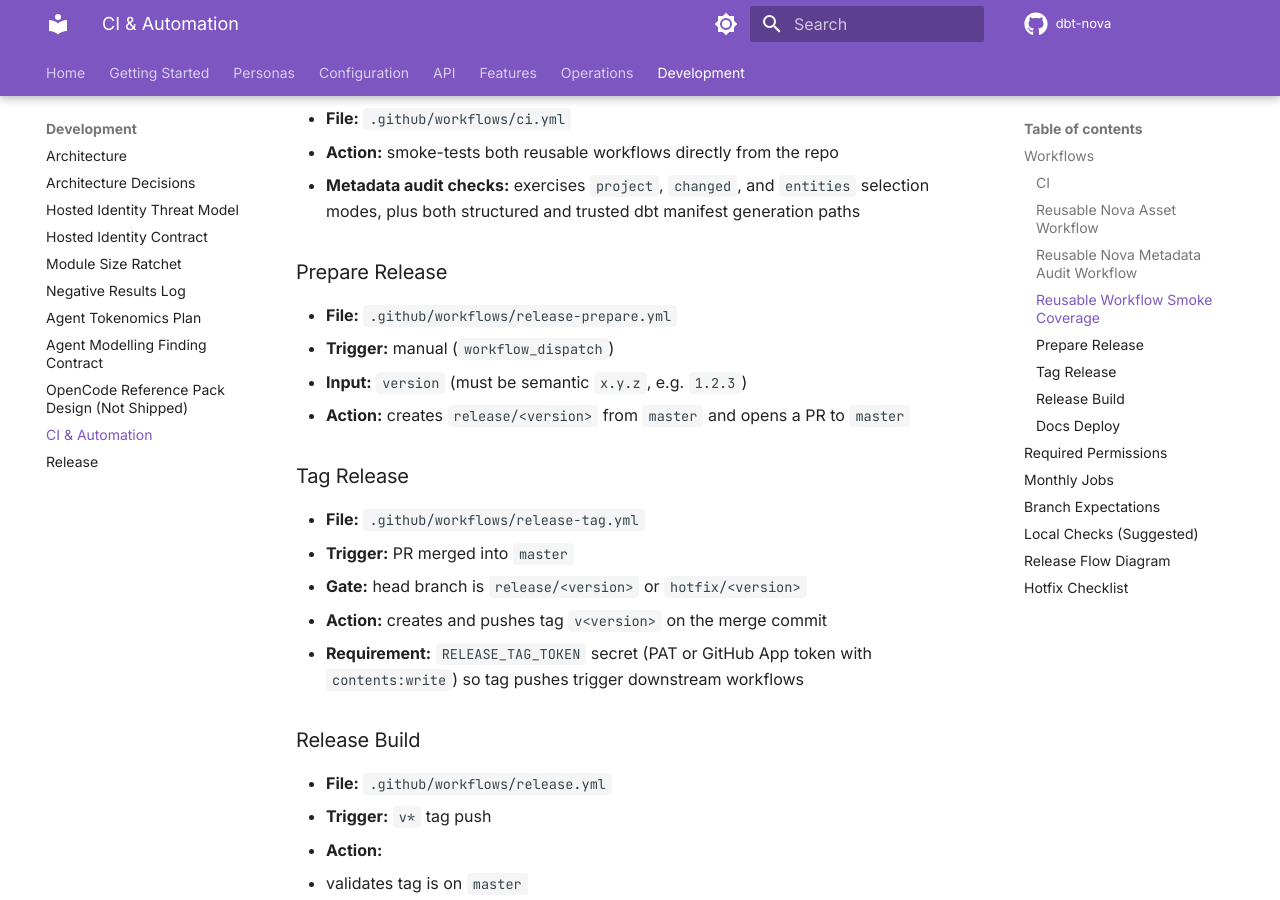
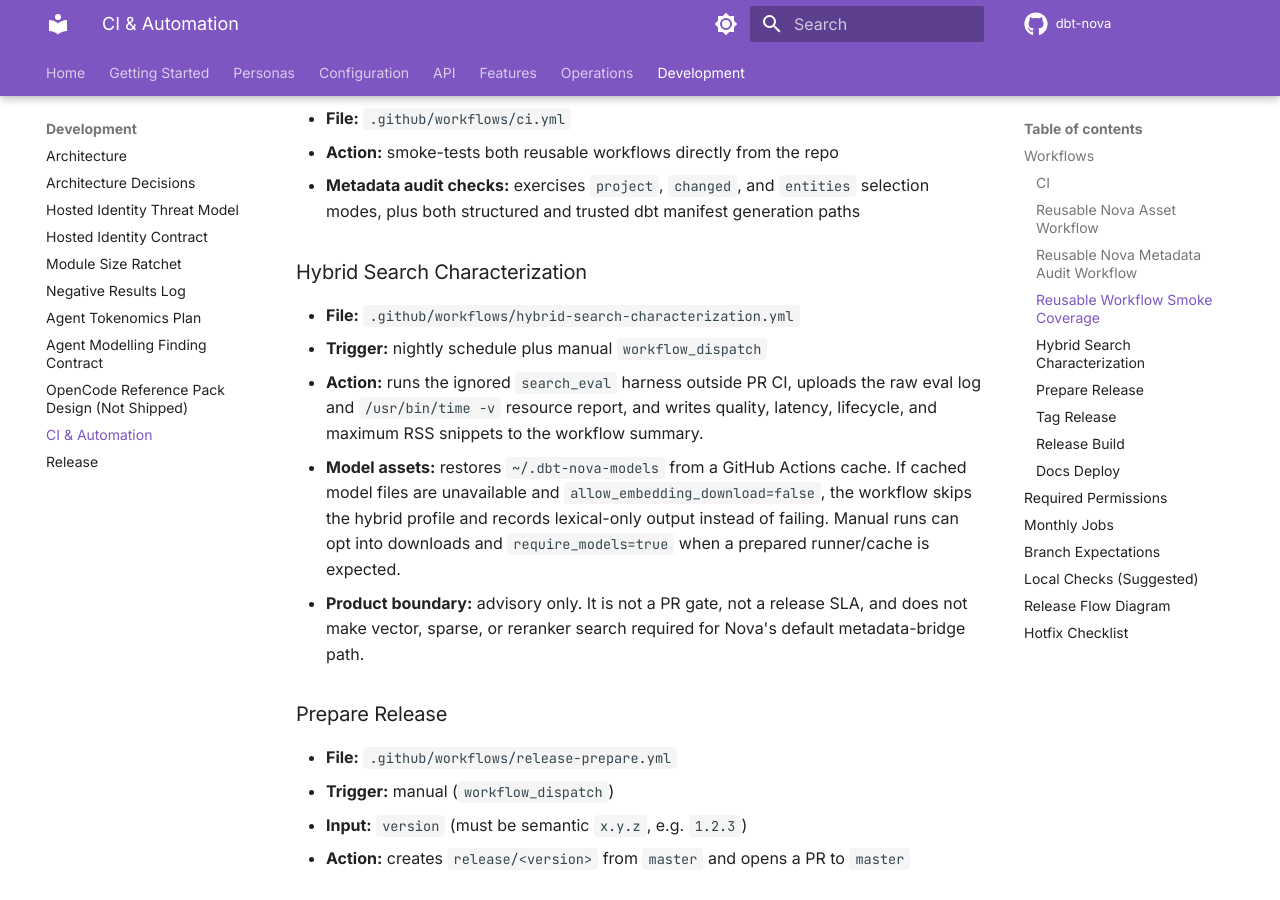
Before and after one commit to joe-broadhead/dbt-nova, an MkDocs documentation site: the page built from docs/development/ci.md, in a window 1280 px wide and 900 px high, scrolled down 2807 px. Built offline with MkDocs 1.6.1 and Material for MkDocs 9.7.7, drawn with Linux system fonts in a browser that asks for light colours; comment, search, counter and statistics services are not loaded.

Commit message:
Add hybrid search characterization workflow

```diff
--- a/docs/development/ci.md
+++ b/docs/development/ci.md
@@ -110,6 +110,22 @@
 - **Metadata audit checks:** exercises `project`, `changed`, and `entities`
   selection modes, plus both structured and trusted dbt manifest generation
   paths
+
+### Hybrid Search Characterization
+
+- **File:** `.github/workflows/hybrid-search-characterization.yml`
+- **Trigger:** nightly schedule plus manual `workflow_dispatch`
+- **Action:** runs the ignored `search_eval` harness outside PR CI, uploads the
+  raw eval log and `/usr/bin/time -v` resource report, and writes quality,
+  latency, lifecycle, and maximum RSS snippets to the workflow summary.
+- **Model assets:** restores `~/.dbt-nova-models` from a GitHub Actions cache.
+  If cached model files are unavailable and `allow_embedding_download=false`,
+  the workflow skips the hybrid profile and records lexical-only output instead
+  of failing. Manual runs can opt into downloads and `require_models=true` when
+  a prepared runner/cache is expected.
+- **Product boundary:** advisory only. It is not a PR gate, not a release SLA,
+  and does not make vector, sparse, or reranker search required for Nova's
+  default metadata-bridge path.
 
 ### Prepare Release
 
```
Also changed, not shown: CHANGELOG.md (+3 -0 lines), docs/operations/performance.md (+13 -2 lines), 1 other file.
